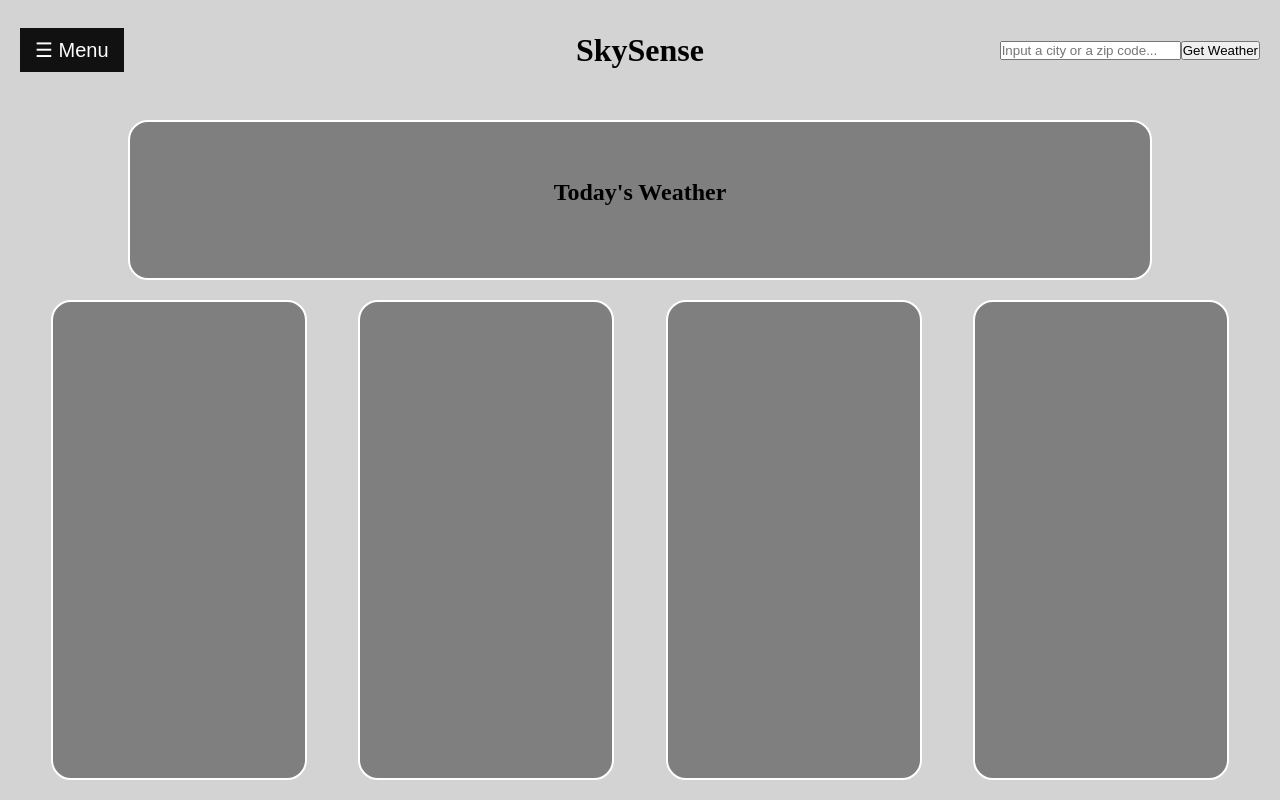
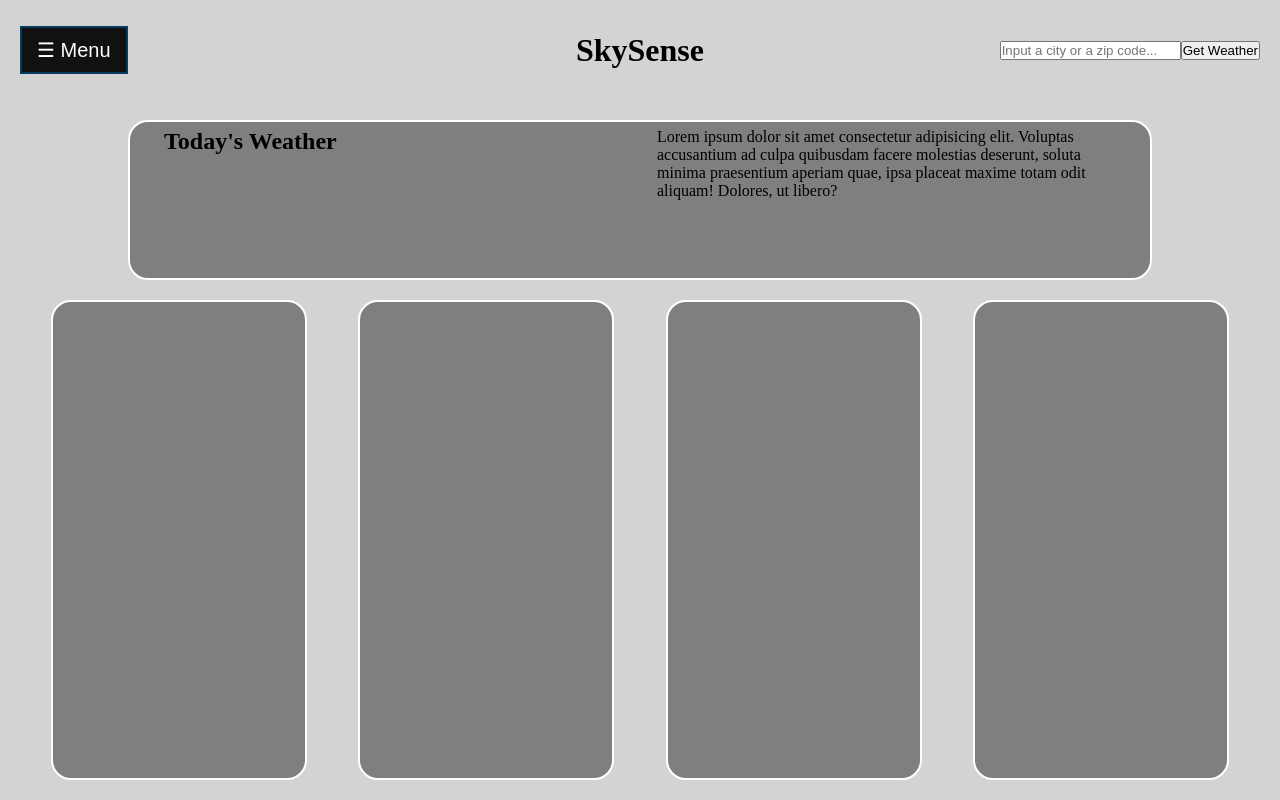
Before and after one commit to n423-sarsexto/homework-2-skysense, a website: page index.html in a window 1280 px wide. Drawn offline with Linux system fonts and the light colour scheme.

Commit message:
Styling and updates

```diff
--- a/app/app.js
+++ b/app/app.js
@@ -11,6 +11,8 @@ function closeNav() {
     $(".main").css("margin-left","0");
 }
 
-//https://api.weatherapi.com/v1/current.json?key=4ccde8f188014b72810193654232808&q=46202&aqi=no
+//https://api.weatherapi.com/v1/forecast.json?key=4ccde8f188014b72810193654232808&q=46239&days=5&aqi=no&alerts=no
+//set API call defaults
 const baseURL = `https://api.weatherapi.com/v1/forecast.json?key=`;
 const apiKey = `4ccde8f188014b72810193654232808`;
+const apiVals = `&days=5&aqi=no&alerts=no`;
--- a/index.html
+++ b/index.html
@@ -12,7 +12,7 @@
 <body>
     <div class="navigation">
         <div id="sidebarNav" class="sidebar">
-            <a href="javascript:void(0)" class="closebtn" onclick="closeNav()">&times;</a>
+            <a class="closebtn" onclick="closeNav()">&times;</a>
             <a href="#">SkySense</a>
             <a href="#">About</a>
             <a href="#">Forecast</a>
@@ -41,7 +41,14 @@
 
         <div class="current">
             <!-- div for current weather -->
-            <h2>Today's Weather</h2>
+            <div class="split">
+                <h2>Today's Weather</h2>
+            </div>
+            <div class="split">
+                <p>Lorem ipsum dolor sit amet consectetur adipisicing elit. Voluptas accusantium ad culpa quibusdam
+                    facere molestias deserunt, soluta minima praesentium aperiam quae, ipsa placeat maxime totam odit
+                    aliquam! Dolores, ut libero?</p>
+            </div>
         </div>
 
         <div class="future">
--- a/scss/current.scss
+++ b/scss/current.scss
@@ -6,7 +6,11 @@
     border: 2px solid #fff;
     border-radius: 20px;
     display: flex;
-    flex-direction: column;
     align-items: center;
-    justify-content: center;
+    justify-content: space-evenly;
+
+    .split{
+        height: 18vh;
+        width: 45%;
+    }
 }
--- a/scss/nav.scss
+++ b/scss/nav.scss
@@ -34,6 +34,7 @@
     right: 25px;
     font-size: 36px;
     margin-left: 50px;
+    cursor: pointer;
   }
 
 }
--- a/scss/top-bar.scss
+++ b/scss/top-bar.scss
@@ -15,7 +15,7 @@
         cursor: pointer;
         background-color: #111;
         color: white;
-        border: none;
+        border: 2px solid #053C5E;
         padding: 10px 15px;
       }
 
```
Also changed, not shown: css/styles.css, 1 other file.
